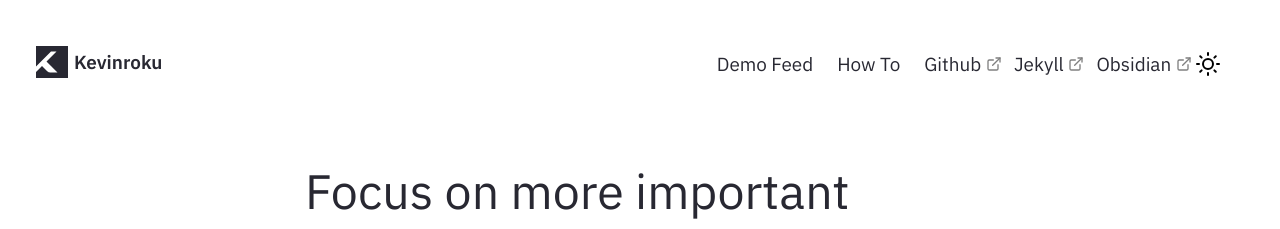
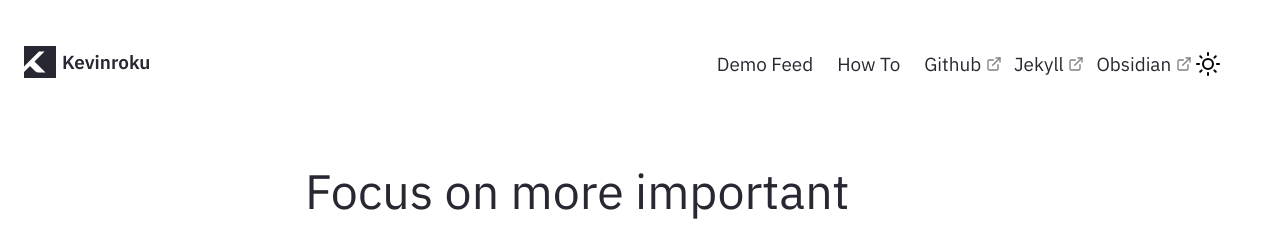
Before and after one commit to kevinroku/nroku.github.io, a Jekyll site: the page built from pages/index.md, in a window 1280 px wide. Shown: the top 229 px of the page. Built offline with Jekyll 4.4.1, drawn with Linux system fonts in a browser that asks for light colours.

Commit message:
Update Nav.html

```diff
--- a/_includes/Nav.html
+++ b/_includes/Nav.html
@@ -31,7 +31,7 @@
 
 <nav class="navbar is-transparent" role="navigation" aria-label="main navigation">
     <div class="navbar-brand">
-      <a class="navbar-item" style="/* padding-left: 0; */"; href="{{ site.baseurl }}/index.html">
+      <a class="navbar-item" style="padding-left: 0;" href="{{ site.baseurl }}/index.html">
           <svg width="32" height="32" viewBox="0 0 64 64" fill="none" xmlns="http://www.w3.org/2000/svg" style="margin-right: 6px;">
              <rect width="64" height="64" fill=""></rect>
 
```
